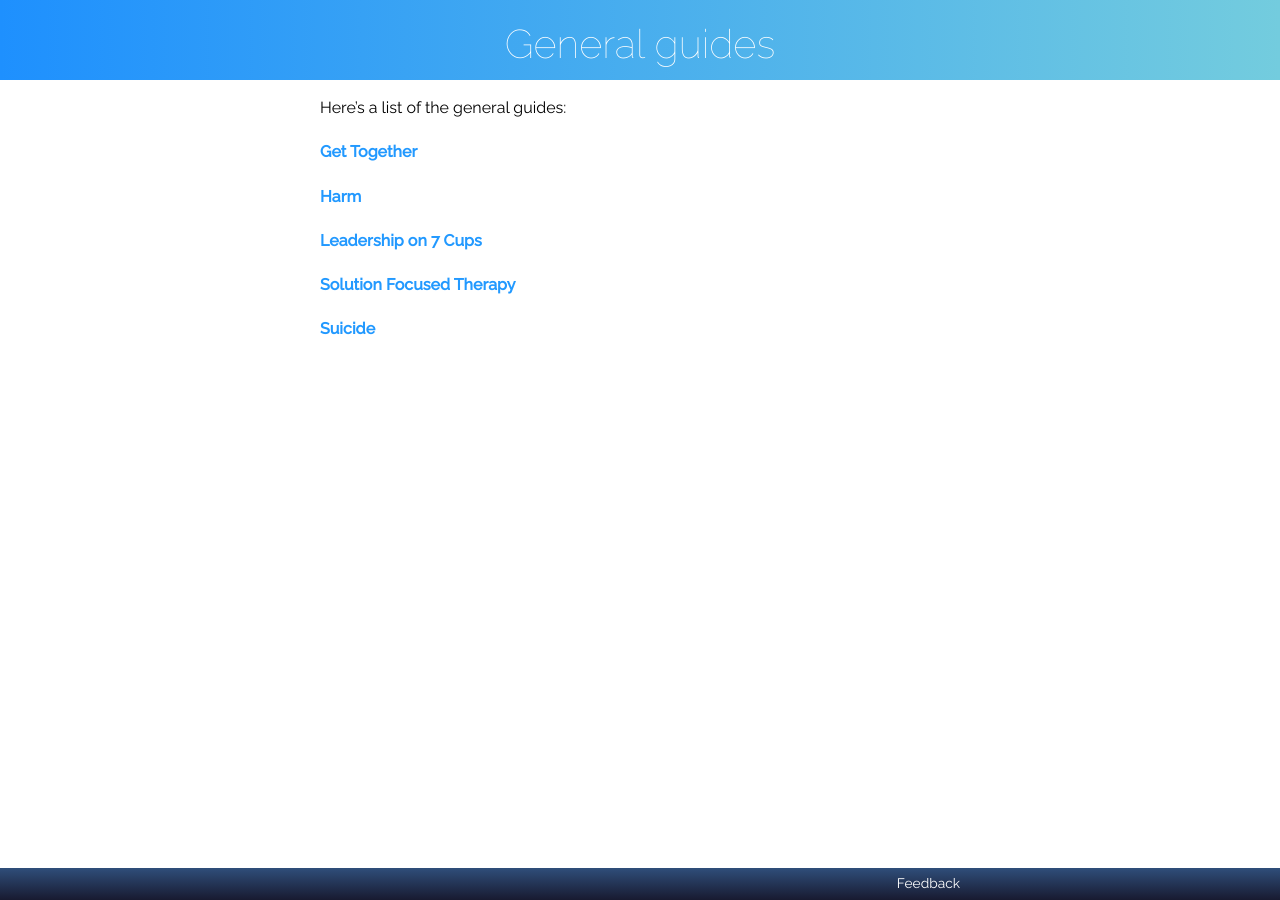
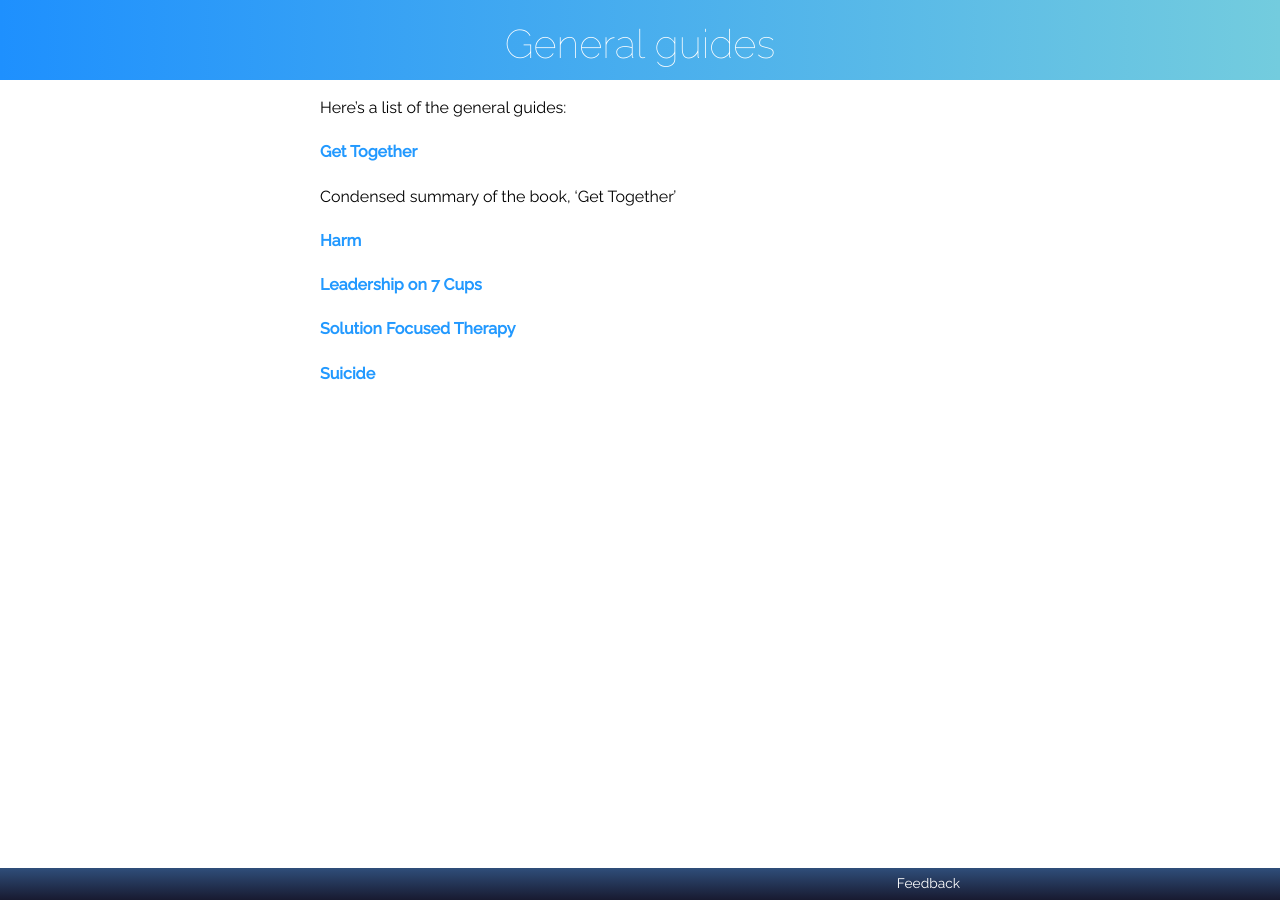
Before and after one commit to RarelyCharlie/rarelycharlie.github.io, a Jekyll site: the page built from _guide/index.md, in a window 1280 px wide. Built offline with Jekyll 4.4.1, drawn with Linux system fonts in a browser that asks for light colours.

Commit message:
add info

```diff
--- a/_guide/gettogether.md
+++ b/_guide/gettogether.md
@@ -1,5 +1,6 @@
 ---
 title: Get Together
+info: Condensed summary of the book, 'Get Together'
 layout: default
 feedback: https://www.7cups.com/@RarelyCharlie
 ---
```
